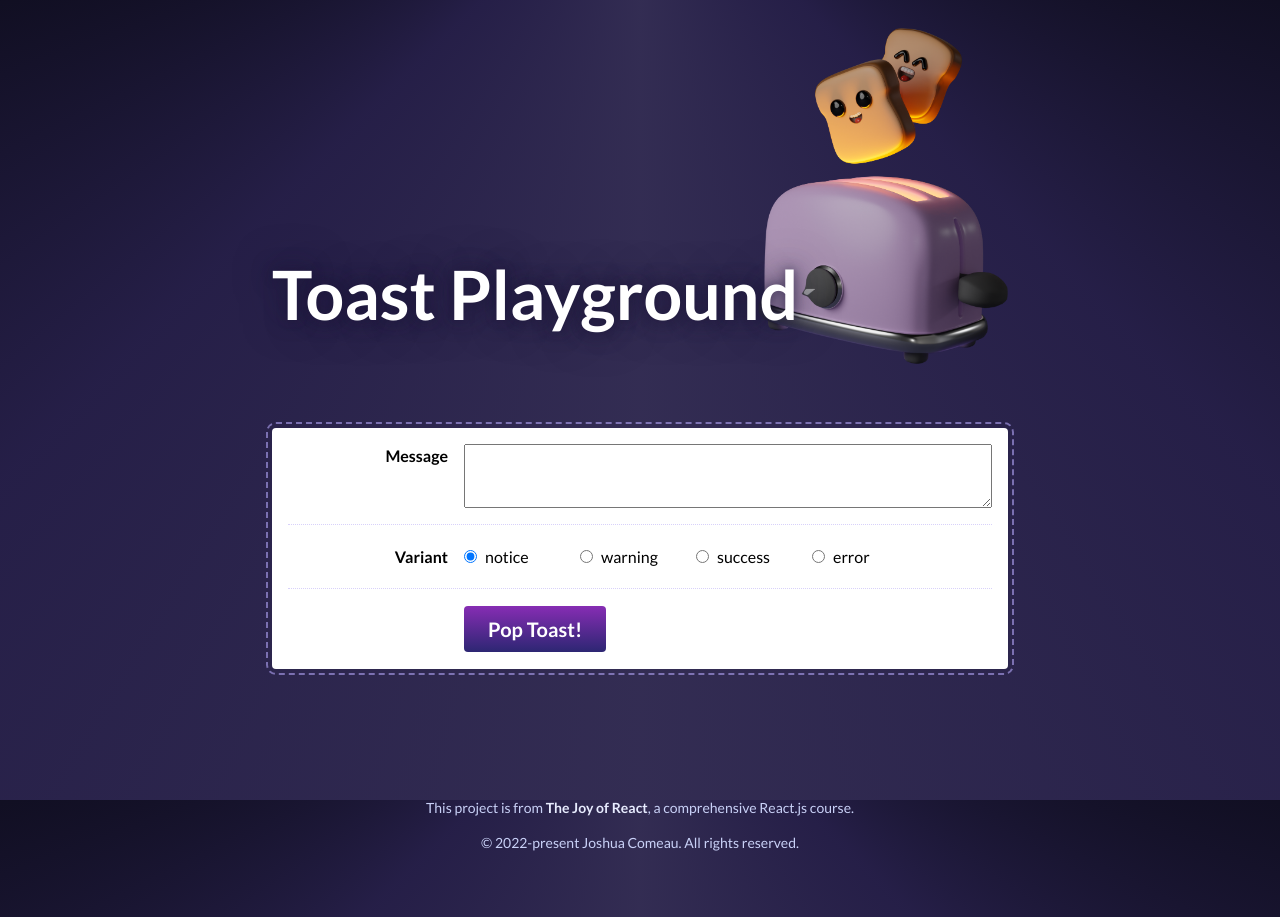
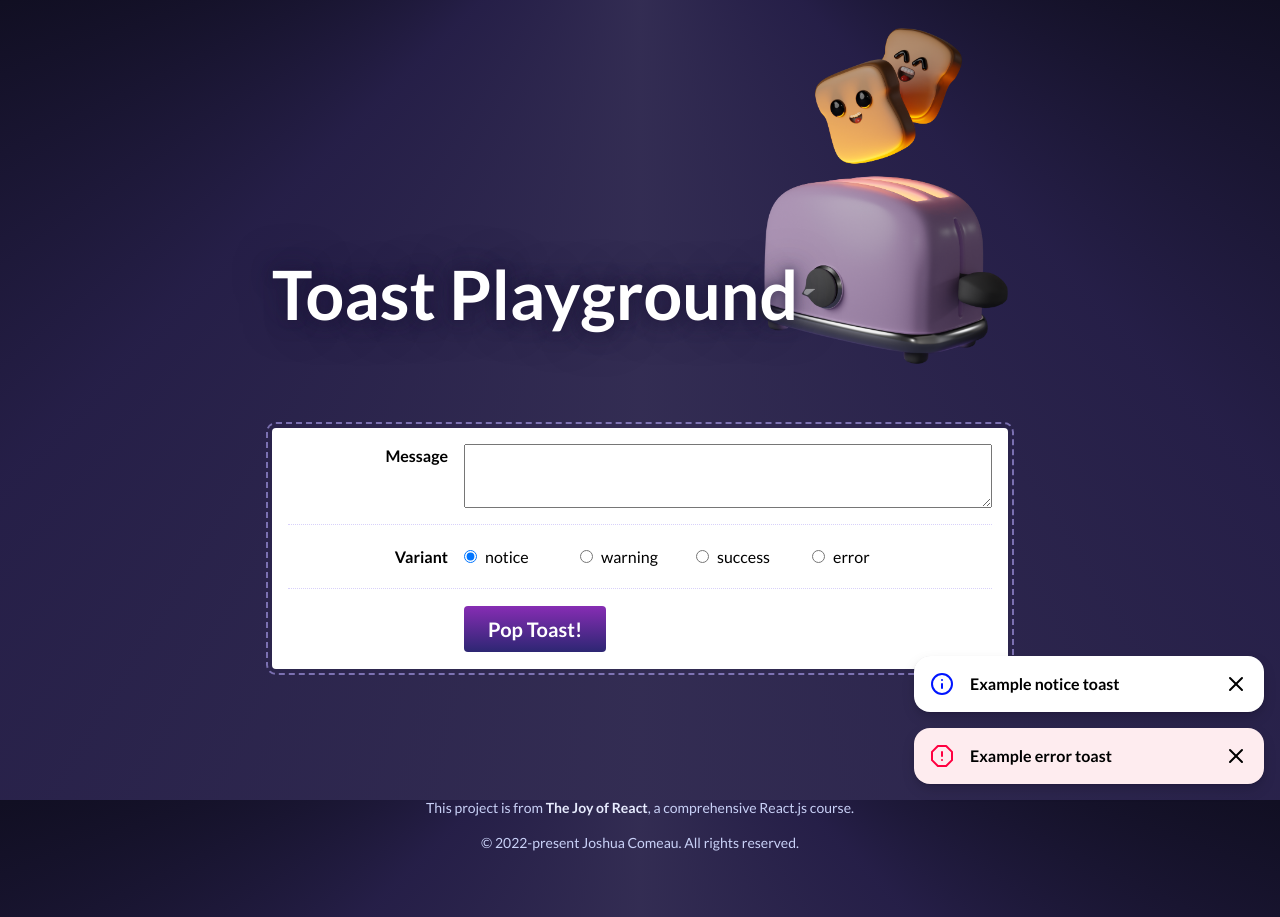
Before and after one commit to aleknovkovski/lrn-comeau-toast, a React (Create React App) app: page / in a window 1280 px wide. Built offline with nearby package versions, Linux system fonts and the light colour scheme.

Commit message:
Move toasts state up

```diff
--- a/src/components/ToastPlayground/ToastPlayground.js
+++ b/src/components/ToastPlayground/ToastPlayground.js
@@ -11,11 +11,7 @@ const VARIANT_OPTIONS = ['notice', 'warning', 'success', 'error'];
 function ToastPlayground() {
     const [message, setMessage] = React.useState('');
     const [chosen, setChosen] = React.useState('notice');
-    const [showToast, setShowToast] = React.useState(false);
-
-    function handleToastClose() {
-        setShowToast(false);
-    }
+    const [toasts, setToasts] = React.useState([{message: 'Example notice toast', variant: 'notice'}, {message: 'Example error toast', variant: 'error'}]);
 
     return (
         <div className={styles.wrapper}>
@@ -24,9 +20,8 @@ function ToastPlayground() {
                 <h1>Toast Playground</h1>
             </header>
 
-            {showToast && (
-                <ToastShelf message={message} variant={chosen} handleToastClose={handleToastClose}/>
-            )}
+                <ToastShelf toasts={toasts} setToast={setToasts}/>
+
 
             <div className={styles.controlsWrapper}>
                 <div className={styles.row}>
@@ -69,7 +64,7 @@ function ToastPlayground() {
                     <div
                         className={`${styles.inputWrapper} ${styles.radioWrapper}`}
                     >
-                        <Button onClick={() => setShowToast(true)}>Pop Toast!</Button>
+                        <Button>Pop Toast!</Button>
                     </div>
                 </div>
             </div>
--- a/src/components/ToastShelf/ToastShelf.js
+++ b/src/components/ToastShelf/ToastShelf.js
@@ -3,14 +3,12 @@ import React from 'react';
 import Toast from '../Toast';
 import styles from './ToastShelf.module.css';
 
-function ToastShelf() {
-    const [Toasts, setToasts] = React.useState([{message: 'Example notice toast', variant: 'notice'}, {message: 'Example error toast', variant: 'error'}]);
+function ToastShelf({toasts}) {
 
   return (
     <ol className={styles.wrapper}>
-        {Toasts.map((item) => (
-            <Toast variant={item.variant}
-                   handleToastClose={() => setToasts(Toasts.filter((toast) => toast !== item))}>
+        {toasts.map((item) => (
+            <Toast variant={item.variant} >
                 {item.message}
             </Toast>
         ))}
```
